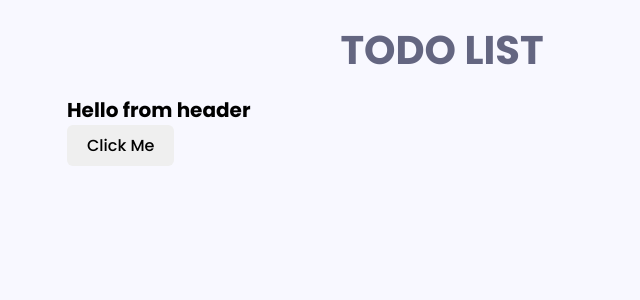
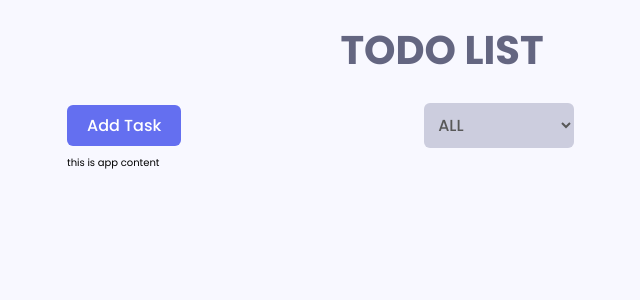
Before and after one commit to PedroG1018/todo-app, a React (Create React App) app: page / in a window 1280 px wide. Shown: the top 300 px of the page, without its empty margins (198-838 px from the left). Built offline with nearby package versions, Linux system fonts and the light colour scheme.

Commit message:
added open modal functionality when adding a task

```diff
--- a/package.json
+++ b/package.json
@@ -11,7 +11,7 @@
 		"react": "^17.0.2",
 		"react-dom": "^17.0.2",
 		"react-hot-toast": "^2.2.0",
-		"react-icons": "^4.3.1",
+		"react-icons": "^4.8.0",
 		"react-redux": "^7.2.6",
 		"react-scripts": "5.0.0",
 		"uuid": "^8.3.2"
--- a/src/App.js
+++ b/src/App.js
@@ -1,14 +1,16 @@
 import React from 'react';
 import PageTitle from './components/PageTitle';
 import AppHeader from './components/AppHeader';
-import style from './styles/modules/app.module.scss';
+import styles from './styles/modules/app.module.scss';
+import AppContent from './components/AppContent';
 
 function App() {
   return (
     <div className="container">
       <PageTitle />
-      <div className={style.app__wrapper}>
+      <div className={styles.app__wrapper}>
         <AppHeader />
+        <AppContent />
       </div>
     </div>
   );
--- /dev/null
+++ b/src/components/AppContent.js
@@ -0,0 +1,5 @@
+import React from 'react';
+
+const AppContent = () => <div>this is app content</div>;
+
+export default AppContent;
--- a/src/components/AppHeader.js
+++ b/src/components/AppHeader.js
@@ -1,11 +1,28 @@
-import React from 'react';
-import Button from './Button';
+import React, { useState } from 'react';
+import Button, { SelectButton } from './Button';
+import styles from '../styles/modules/app.module.scss';
+import TodoModal from './TodoModal';
 
-const AppHeader = () => (
-  <div>
-    <h1>Hello from header</h1>
-    <Button>Click Me</Button>
-  </div>
-);
+const AppHeader = () => {
+  const [modalOpen, setModalOpen] = useState(false);
+
+  return (
+    <div className={styles.appHeader}>
+      <Button
+        type="button"
+        variant="primary"
+        onClick={() => setModalOpen(true)}
+      >
+        Add Task
+      </Button>
+      <SelectButton id="status">
+        <option value="all">ALL</option>
+        <option value="incomplete">INCOMPLETE</option>
+        <option value="complete">COMPLETE</option>
+      </SelectButton>
+      <TodoModal modalOpen={modalOpen} setModalOpen={setModalOpen} />
+    </div>
+  );
+};
 
 export default AppHeader;
--- a/src/components/Button.js
+++ b/src/components/Button.js
@@ -1,15 +1,33 @@
 import React from 'react';
 import style from '../styles/modules/button.module.scss';
+import { getClasses } from '../utls/getClasses';
 
 const buttonTypes = {
   primary: 'primary',
   secondary: 'secondary',
 };
 
-const Button = ({ children, variant = 'primary' }) => (
-  <button className={style.button} type="button">
+const Button = ({ children, type, variant, ...rest }) => (
+  <button
+    className={getClasses([
+      style.button,
+      style[`button--${buttonTypes[variant]}`],
+    ])}
+    type={type === 'submit' ? 'submit' : 'button'}
+    {...rest}
+  >
     {children}
   </button>
 );
 
+const SelectButton = ({ children, ...rest }) => (
+  <select
+    className={getClasses([style.button, style.button__select])}
+    {...rest}
+  >
+    {children}
+  </select>
+);
+
+export { SelectButton };
 export default Button;
--- /dev/null
+++ b/src/components/TodoModal.js
@@ -0,0 +1,53 @@
+import React from 'react';
+import { MdOutlineClose } from 'react-icons/md';
+import Button from './Button';
+import styles from '../styles/modules/modal.module.scss';
+
+const TodoModal = ({ modalOpen, setModalOpen }) => (
+  <div>
+    {modalOpen && (
+      <div className={styles.wrapper}>
+        <div className={styles.container}>
+          <div
+            className={styles.closeButton}
+            onClick={() => setModalOpen(false)}
+            onKeyDown={() => setModalOpen(false)}
+            tabIndex={0}
+            role="button"
+          >
+            <MdOutlineClose />
+          </div>
+          <form className={styles.form}>
+            <h1 className={styles.formTitle}> Add Task</h1>
+            <label htmlFor="title">
+              Title
+              <input type="text" id="title" />
+            </label>
+            <label htmlFor="status">
+              Status
+              <select name="status" id="status">
+                <option value="incomplete">Incomplete</option>
+                <option value="complete">Complete</option>
+              </select>
+            </label>
+            <div className={styles.buttonContainer}>
+              <Button type="submit" variant="primary">
+                Add Task
+              </Button>
+              <Button
+                type="button"
+                variant="secondary"
+                onClick={() => setModalOpen(false)}
+                onKeyDown={() => setModalOpen(false)}
+              >
+                Cancel
+              </Button>
+            </div>
+          </form>
+        </div>
+      </div>
+    )}
+  </div>
+);
+
+export default TodoModal;
--- /dev/null
+++ b/src/utls/getClasses.js
@@ -0,0 +1,5 @@
+export const getClasses = (classes) =>
+  classes
+    .filter((item) => item !== '')
+    .join(' ')
+    .trim();
```
Also changed, not shown: 1 other file (tests, documents, lock files or other folders).
